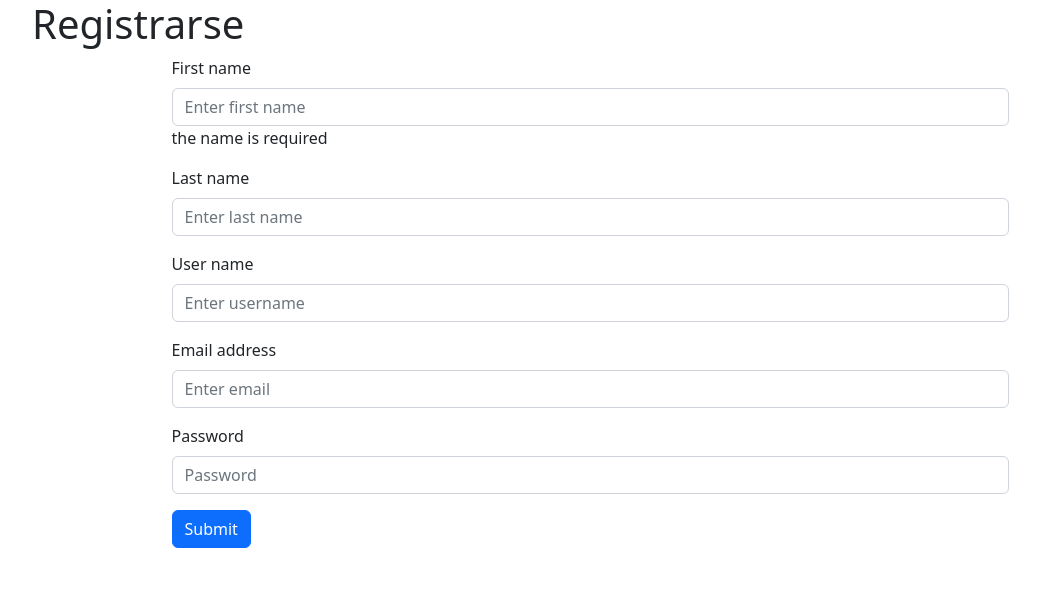
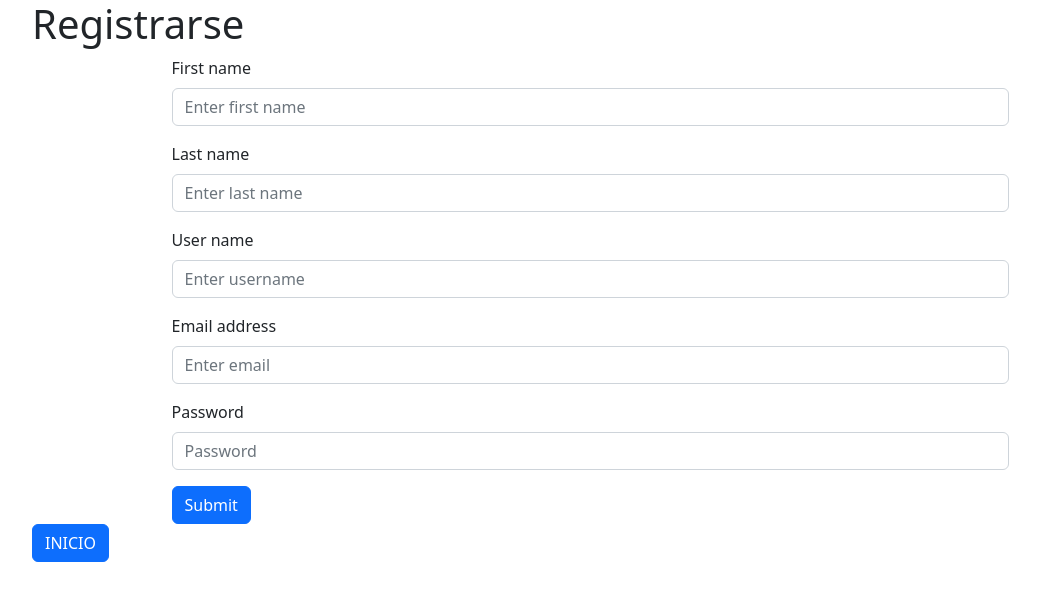
Before and after one commit to fernandobouchet/inmobiliaria-front, a React (Vite) app: page /register in a window 1280 px wide. Shown: the top 600 px of the page, without its empty margins (50-1090 px from the left). Built offline with nearby package versions, Linux system fonts and the light colour scheme.

Commit message:
Agregado boton 'volver' a registro

```diff
--- a/components/usuario/Register.jsx
+++ b/components/usuario/Register.jsx
@@ -3,6 +3,8 @@ import Button from 'react-bootstrap/Button';
 import Form from 'react-bootstrap/Form';
 import { useState } from 'react';
 import { formRegister } from '../../services/usuario';
+import { Link } from 'react-router-dom';
+import { HOME } from '../../routes/path';
 
 const register = () => {
   const [formData, setFormData] = useState({
@@ -31,20 +33,21 @@ const register = () => {
   return (
     <Container>
       <h1>Registrarse</h1>
-      <Form onSubmit={handleSubmit} className="w-75 m-auto needs-validation" novalidate>
+      <Form
+        onSubmit={handleSubmit}
+        className="w-75 m-auto needs-validation"
+        noValidate
+      >
         <Form.Group className="mb-3" controlId="formBasicName">
-          <Form.Label >First name</Form.Label>
+          <Form.Label>First name</Form.Label>
           <Form.Control
             type="name"
             name="firstName"
             placeholder="Enter first name"
-
             value={firstName}
             onChange={handleOnChange}
             required
-            />
-            <span>the name is required</span>
-          <span></span>
+          />
         </Form.Group>
 
         <Form.Group className="mb-3" controlId="formBasicLastName">
@@ -99,6 +102,9 @@ const register = () => {
           Submit
         </Button>
       </Form>
+      <Button as={Link} to={HOME}>
+        INICIO
+      </Button>
     </Container>
   );
 };
```
Also changed, not shown: pages/Home.jsx (+4 -5 lines).
